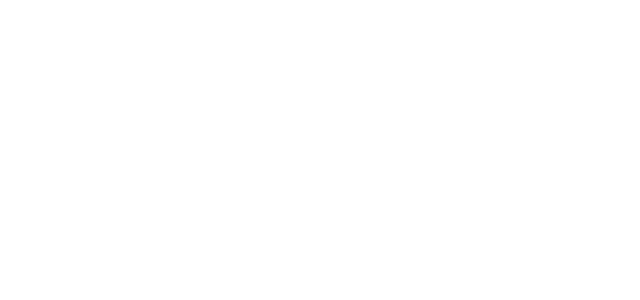
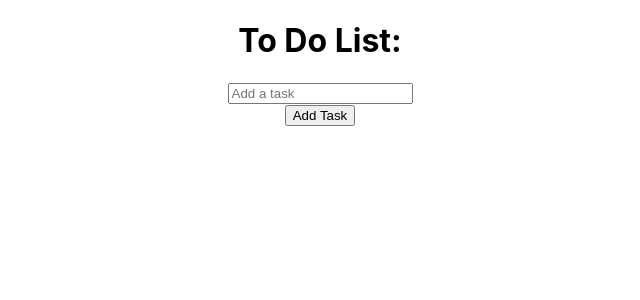
Before and after one commit to AvresCode/typescript-first-app, a React (Create React App) app: page / in a window 1280 px wide. Shown: the top 300 px of the page, without its empty margins (320-960 px from the left). Built offline with nearby package versions, Linux system fonts and the light colour scheme.

Commit message:
Added basic input to add task

```diff
--- a/src/App.tsx
+++ b/src/App.tsx
@@ -1,12 +1,14 @@
-import React from 'react';
+import React, {FC} from 'react';
 import './App.css';
 
 
-function App() {
+const App: FC = () => {
   return (
     <div className="App">
 
-
+  <div> <h1>To Do List:</h1></div>
+  <div> <input className='inputContainer'  type="text" placeholder="Add a task"/></div>
+  <div> <button> Add Task</button></div>
 
     </div>
   );
```
